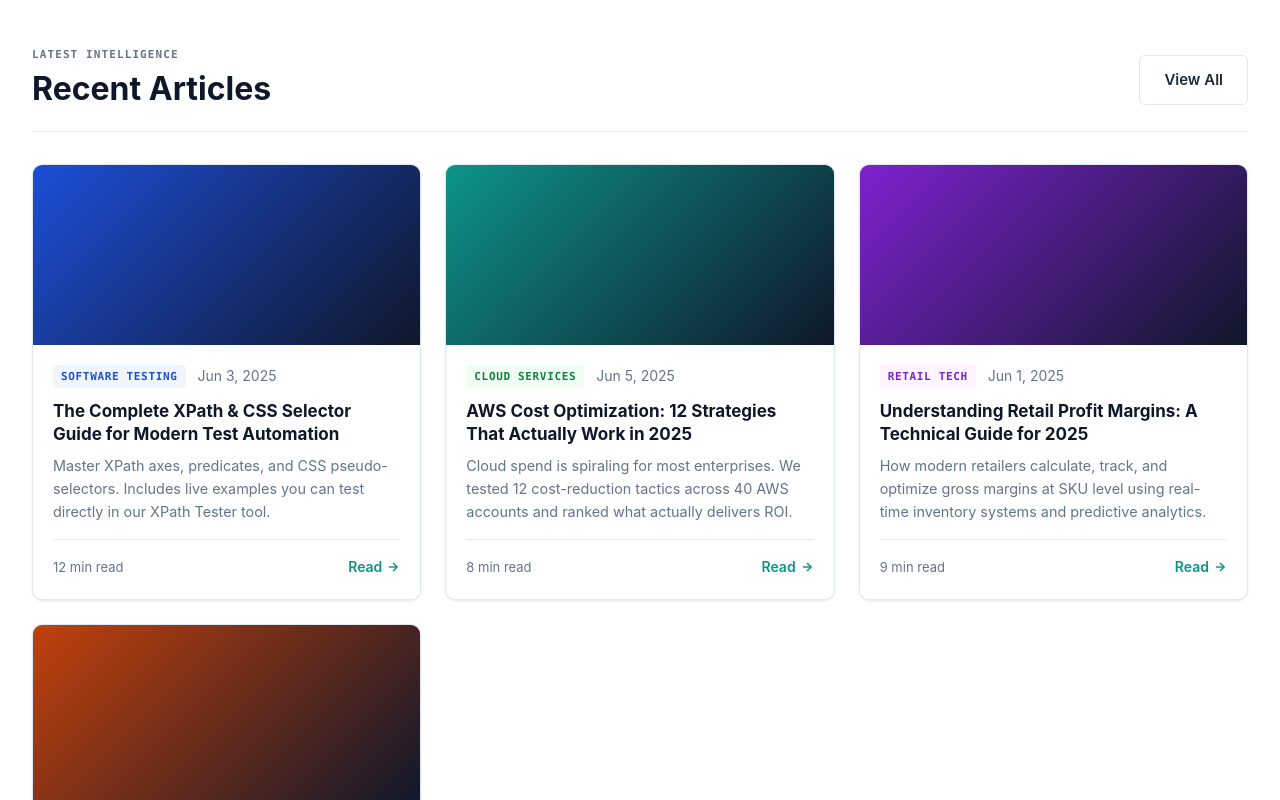
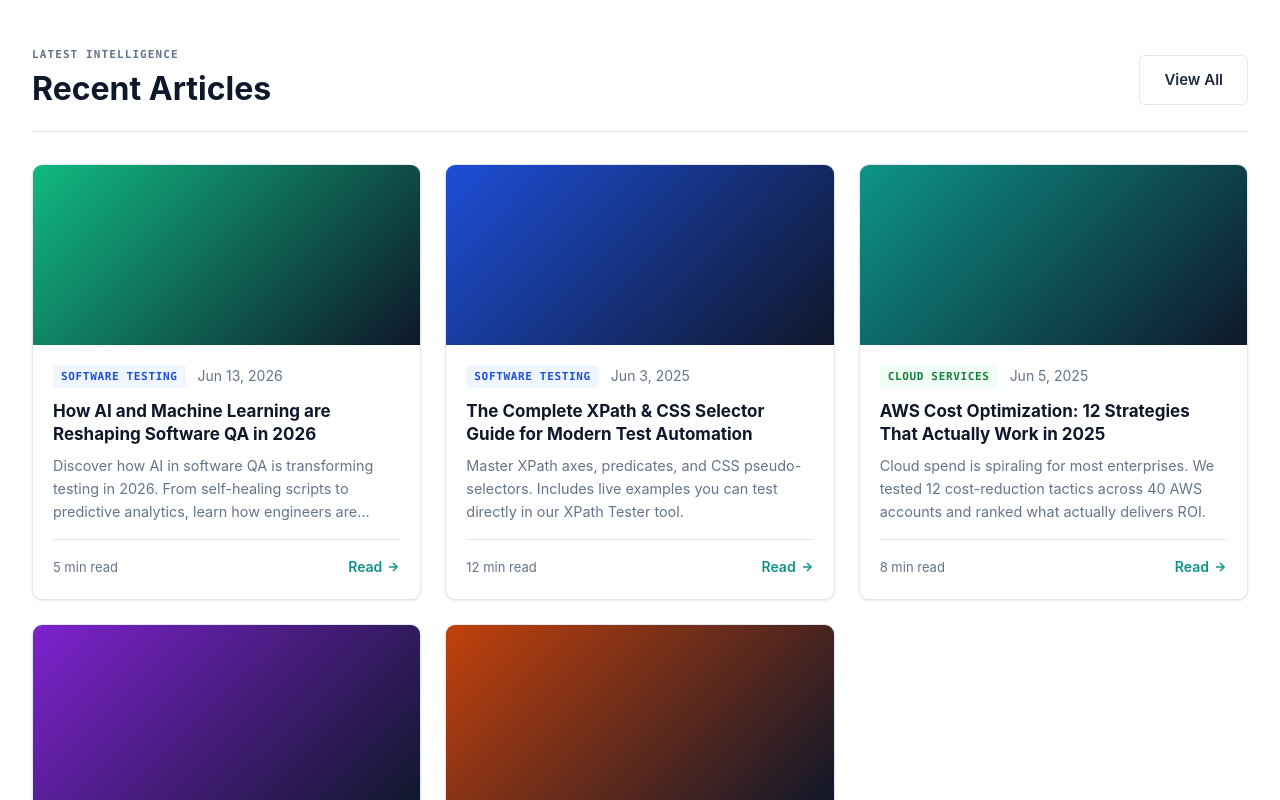
Before and after one commit to usman-0800/Tech-Pulse, a plain HTML site: page index.html in a window 1280 px wide. Shown: the part 707-1507 px from the top of the page. Drawn offline with Linux system fonts and the light colour scheme.

Commit message:
Add files via upload

```diff
--- a/index.html
+++ b/index.html
@@ -138,6 +138,17 @@ body{font-family:-apple-system,BlinkMacSystemFont,"Segoe UI",Roboto,"Helvetica N
       </div>
       <div class="posts-grid" role="list">
 
+        <!-- ⚡ NAYA ARTICLE YAHAN ADD KIYA HAI ⚡ -->
+        <article class="post-card" role="listitem">
+          <div class="post-card-img" style="background:linear-gradient(135deg,#10B981,#0F172A)"></div>
+          <div class="post-card-body">
+            <div class="post-card-meta"><a href="./categories/software-testing.html" class="cat-tag cat-software">Software Testing</a><span class="text-meta">Jun 13, 2026</span></div>
+            <h3 class="post-card-title"><a href="/blog/ai-machine-learning-software-qa-2026.html">How AI and Machine Learning are Reshaping Software QA in 2026</a></h3>
+            <p class="post-card-excerpt">Discover how AI in software QA is transforming testing in 2026. From self-healing scripts to predictive analytics, learn how engineers are adapting to faster release cycles. By Alex Mercer.</p>
+            <div class="post-card-footer"><span>5 min read</span><a href="/blog/ai-machine-learning-software-qa-2026.html" class="read-more">Read<svg width="14" height="14" viewBox="0 0 24 24" fill="none" stroke="currentColor" stroke-width="2.5" aria-hidden="true"><line x1="5" y1="12" x2="19" y2="12"/><polyline points="12 5 19 12 12 19"/></svg></a></div>
+          </div>
+        </article>
+
         <article class="post-card" role="listitem">
           <div class="post-card-img" style="background:linear-gradient(135deg,#1D4ED8,#0F172A)"></div>
           <div class="post-card-body">
```
